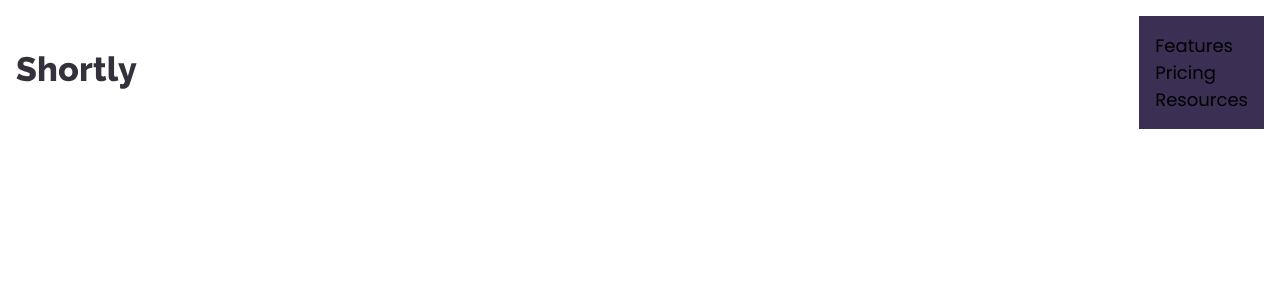
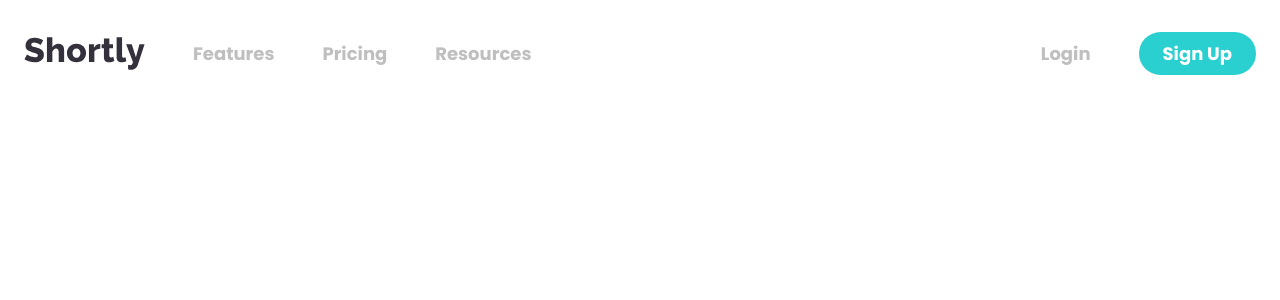
Before and after one commit to iplus-plus/fm_url_shortening, a React (Vite) app: page / in a window 1280 px wide. Shown: the top 300 px of the page. Built offline with nearby package versions, Linux system fonts and the light colour scheme.

Commit message:
add resposive design for navbar

```diff
--- a/src/components/Navbar.jsx
+++ b/src/components/Navbar.jsx
@@ -1,28 +1,63 @@
-import React from "react";
+import { useState } from "react";
 import LOGO from "../assets/images/logo.svg";
 import MENU_ICON from "../assets/images/menu-1-svgrepo-com.svg";
 
-const NAV_LINKS = ["Features", "Pricing", "Resources"];
+const NAV_LINKS_SECTION = ["Features", "Pricing", "Resources"];
+const NAV_LINKS_AUTH = ["Login", "Sign Up"];
 const Navbar = () => {
+    const [navOpen, setNavOpen] = useState(false);
     return (
-        <header className="p-4 relative">
-            <div className="flex items-center justify-between">
+        <header className="px-6 py-8 relative">
+            <div className="flex items-center justify-between lg:justify-start gap-12 max-w-screen-xl mx-auto">
                 <img className="" src={LOGO} alt="logo" />
-                <nav className="lg:relative absolute bg-[var(--purple-950)] top-0 z-10 lg:w-auto p-4">
-                    <ul>
-                        {NAV_LINKS.map(navlink => (
-                            <li key={navlink}>
-                                <a href="#">{navlink}</a>
-                            </li>
-                        ))}
-                    </ul>
-                </nav>
-                <button className="lg:hidden">
-                    <img src={MENU_ICON} className="size-8" />
+                <Nav navOpen={navOpen} setNavOpen={setNavOpen} />
+                <button
+                    onClick={() => setNavOpen(prev => !prev)}
+                    className="lg:hidden"
+                    aria-label="Toggle navigation menu"
+                    aria-expanded={navOpen}
+                    aria-controls="primary-navigation"
+                >
+                    <img src={MENU_ICON} className="size-8" alt="" />
                 </button>
             </div>
         </header>
     );
 };
 
+const Nav = ({ navOpen, setNavOpen }) => {
+    return (
+        <nav
+            id="primary-navigation"
+            aria-label="Primary"
+            className={`${navOpen ? "opacity-100 pointer-events-auto translate-y-0" : "opacity-0 -translate-y-4 pointer-events-none"} flex flex-col transition-all lg:opacity-100 lg:pointer-events-auto lg:translate-y-0 duration-300 absolute bg-[var(--purple-950)] items-center top-0 z-10 right-0 rounded-lg left-0 mt-[5.5rem] p-8 mx-4 gap-4 lg:w-full lg:mx-0 lg:p-0 lg:relative lg:flex-row lg:mt-0 lg:bg-transparent lg:justify-between *:flex *:flex-col *:items-center lg:*:flex-row lg:*:gap-12 lg:*:w-auto *:w-full *:gap-6`}
+        >
+            <ul className="max-lg:border-b max-lg:pb-6">
+                {NAV_LINKS_SECTION.map(navlink => (
+                    <Link to="#" key={navlink} name={navlink} onClick={() => setNavOpen(false)} />
+                ))}
+            </ul>
+            <ul>
+                {NAV_LINKS_AUTH.map(navlink => (
+                    <Link to="#" key={navlink} name={navlink} onClick={() => setNavOpen(false)} />
+                ))}
+            </ul>
+        </nav>
+    );
+};
+
+const Link = ({ name, to, onClick }) => {
+    return (
+        <li className="w-full lg:w-auto text-center">
+            <a
+                href={to}
+                onClick={onClick}
+                className={`block font-bold text-white lg:text-[var(--gray-400)] ${name.toLowerCase() === "sign up" ? "rounded-3xl text-white lg:text-white px-6 py-2 bg-[var(--blue-400)] w-full" : ""}`}
+            >
+                {name}
+            </a>
+        </li>
+    );
+};
+
 export default Navbar;
```
